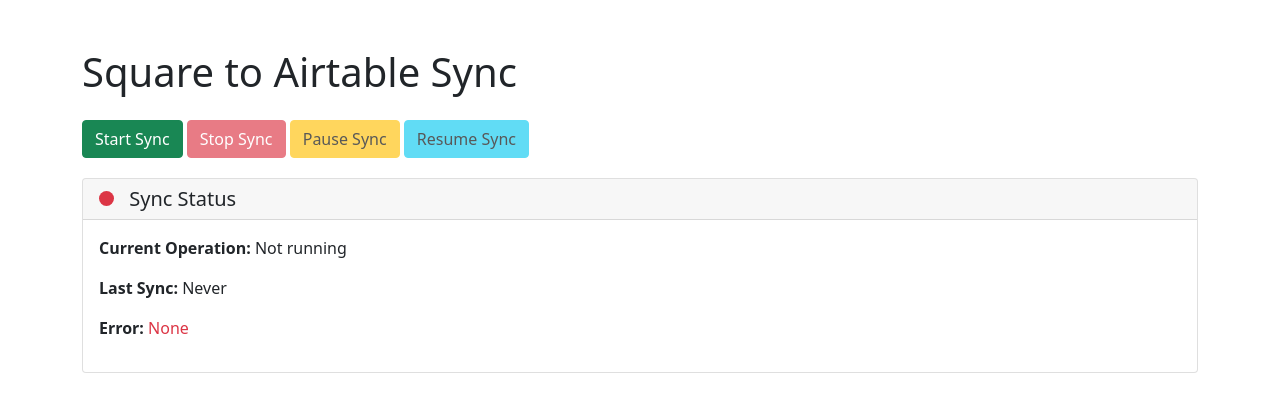
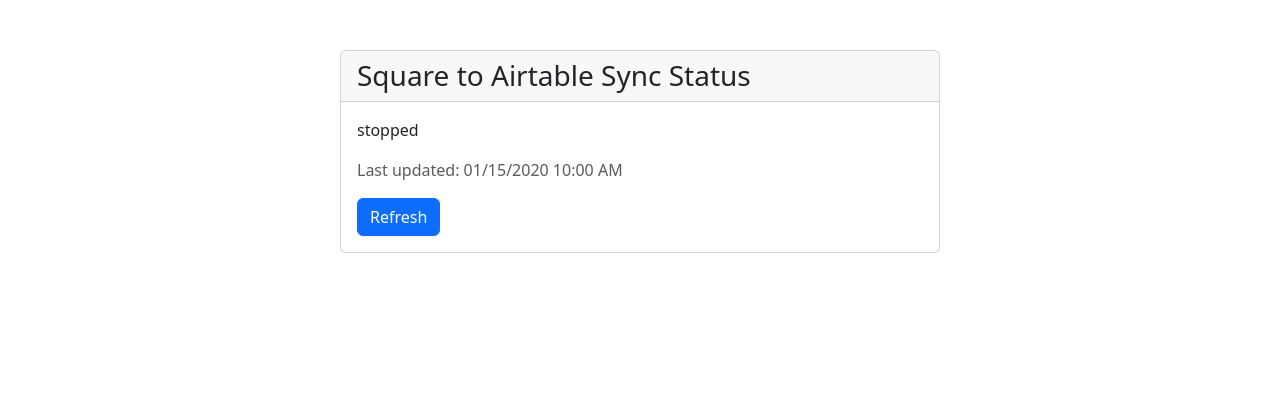
Before and after one commit to hempiesco/airtable-coa-db, a Flask app: template templates/index.html in a window 1280 px wide. Shown: the top 412 px of the page. Run offline with Flask 3, Linux system fonts and the light colour scheme; the template is opened without the code that fills it: most values are stand-ins (such as "Sample title", 1, 10 or a date in 2020).

Commit message:
Refactor sync functionality and simplify UI. Removed complex sync control logic and replaced it with a straightforward subprocess call. Updated HTML to enhance layout and removed unnecessary JavaScript for sync control buttons.

```diff
--- a/app.py
+++ b/app.py
@@ -1,129 +1,24 @@
-from flask import Flask, render_template, jsonify
+from flask import Flask, render_template
 import threading
 import subprocess
 import sys
-import time
 from datetime import datetime
-import signal
-import os
 
 app = Flask(__name__)
 
-# Global variables for sync control
-sync_status = {
-    'is_running': False,
-    'is_paused': False,
-    'last_sync': None,
-    'current_operation': None,
-    'error': None
-}
-
-# Global variable to store the subprocess
-current_process = None
-
 def run_sync():
-    global sync_status, current_process
     try:
-        sync_status['is_running'] = True
-        sync_status['is_paused'] = False
-        sync_status['error'] = None
-
-        # Run vendor sync
-        sync_status['current_operation'] = 'Syncing vendors...'
-
-        # Create the subprocess
-        current_process = subprocess.Popen(
-            [sys.executable, 'airtable-coa.py'],
-            stdout=subprocess.PIPE,
-            stderr=subprocess.PIPE,
-            text=True
-        )
-
-        # Monitor the process
-        while current_process.poll() is None:
-            if sync_status['is_paused']:
-                # Send SIGSTOP to pause the process
-                os.kill(current_process.pid, signal.SIGSTOP)
-                time.sleep(0.1)  # Small delay to prevent CPU spinning
-            else:
-                # If it was paused, resume it
-                try:
-                    os.kill(current_process.pid, signal.SIGCONT)
-                except ProcessLookupError:
-                    pass
-
-            # Check if we should stop
-            if not sync_status['is_running']:
-                current_process.terminate()
-                current_process.wait()
-                break
-
-        # Get the output
-        stdout, stderr = current_process.communicate()
-
-        if current_process.returncode == 0:
-            sync_status['last_sync'] = datetime.now().strftime('%m/%d/%Y %I:%M %p')
-            sync_status['current_operation'] = 'Sync completed successfully'
-        else:
-            sync_status['error'] = f"Sync failed with return code {current_process.returncode}"
-            if stderr:
-                sync_status['error'] += f": {stderr}"
-            sync_status['current_operation'] = 'Sync failed'
-
+        subprocess.run([sys.executable, 'airtable-coa.py'], check=True)
+        return "Sync completed successfully"
+    except subprocess.CalledProcessError as e:
+        return f"Sync failed: {str(e)}"
     except Exception as e:
-        sync_status['error'] = f"Unexpected error: {str(e)}"
-        sync_status['current_operation'] = 'Sync failed'
-    finally:
-        sync_status['is_running'] = False
-        sync_status['is_paused'] = False
-        current_process = None
+        return f"Unexpected error: {str(e)}"
 
 @app.route('/')
 def home():
-    return render_template('index.html', status=sync_status)
-
-@app.route('/sync/start')
-def start_sync():
-    if not sync_status['is_running']:
-        thread = threading.Thread(target=run_sync)
-        thread.start()
-        return jsonify({'status': 'started'})
-    return jsonify({'status': 'already_running'})
-
-@app.route('/sync/stop')
-def stop_sync():
-    if sync_status['is_running']:
-        sync_status['is_running'] = False
-        sync_status['is_paused'] = False
-        if current_process:
-            try:
-                current_process.terminate()
-                current_process.wait(timeout=5)  # Wait up to 5 seconds for process to terminate
-            except subprocess.TimeoutExpired:
-                current_process.kill()  # Force kill if it doesn't terminate
-        sync_status['current_operation'] = 'Sync stopped by user'
-        return jsonify({'status': 'stopped'})
-    return jsonify({'status': 'not_running'})
-
-@app.route('/sync/pause')
-def pause_sync():
-    if sync_status['is_running'] and not sync_status['is_paused']:
-        sync_status['is_paused'] = True
-        sync_status['current_operation'] = 'Sync paused'
-        return jsonify({'status': 'paused'})
-    return jsonify({'status': 'cannot_pause'})
-
-@app.route('/sync/resume')
-def resume_sync():
-    if sync_status['is_running'] and sync_status['is_paused']:
-        sync_status['is_paused'] = False
-        sync_status['current_operation'] = 'Sync resumed'
-        return jsonify({'status': 'resumed'})
-    return jsonify({'status': 'cannot_resume'})
-
-@app.route('/sync/status')
-def get_status():
-    return jsonify(sync_status)
+    result = run_sync()
+    return render_template('index.html', status=result)
 
 if __name__ == '__main__':
     app.run(host='0.0.0.0', port=10000)
--- a/templates/index.html
+++ b/templates/index.html
@@ -4,123 +4,26 @@
     <meta charset="UTF-8">
     <meta name="viewport" content="width=device-width, initial-scale=1.0">
     <title>Square to Airtable Sync</title>
-    <link href="https://cdn.jsdelivr.net/npm/bootstrap@5.1.3/dist/css/bootstrap.min.css" rel="stylesheet">
+    <link href="https://cdn.jsdelivr.net/npm/bootstrap@5.3.0/dist/css/bootstrap.min.css" rel="stylesheet">
     <style>
         .status-card {
-            margin-top: 20px;
+            max-width: 600px;
+            margin: 50px auto;
         }
-        .button-group {
-            margin: 20px 0;
-        }
-        .status-indicator {
-            width: 15px;
-            height: 15px;
-            border-radius: 50%;
-            display: inline-block;
-            margin-right: 10px;
-        }
-        .status-running { background-color: #28a745; }
-        .status-paused { background-color: #ffc107; }
-        .status-stopped { background-color: #dc3545; }
     </style>
 </head>
 <body>
-    <div class="container mt-5">
-        <h1 class="mb-4">Square to Airtable Sync</h1>
-
-        <div class="button-group">
-            <button id="startBtn" class="btn btn-success" onclick="startSync()">Start Sync</button>
-            <button id="stopBtn" class="btn btn-danger" onclick="stopSync()" disabled>Stop Sync</button>
-            <button id="pauseBtn" class="btn btn-warning" onclick="pauseSync()" disabled>Pause Sync</button>
-            <button id="resumeBtn" class="btn btn-info" onclick="resumeSync()" disabled>Resume Sync</button>
-        </div>
-
+    <div class="container">
         <div class="card status-card">
             <div class="card-header">
-                <h5 class="card-title mb-0">
-                    <span id="statusIndicator" class="status-indicator status-stopped"></span>
-                    Sync Status
-                </h5>
+                <h3 class="mb-0">Square to Airtable Sync Status</h3>
             </div>
             <div class="card-body">
-                <p><strong>Current Operation:</strong> <span id="currentOperation">{{ status.current_operation or 'Not running' }}</span></p>
-                <p><strong>Last Sync:</strong> <span id="lastSync">{{ status.last_sync or 'Never' }}</span></p>
-                <p><strong>Error:</strong> <span id="error" class="text-danger">{{ status.error or 'None' }}</span></p>
+                <p class="card-text">{{ status }}</p>
+                <p class="text-muted">Last updated: {{ now().strftime('%m/%d/%Y %I:%M %p') }}</p>
+                <a href="/" class="btn btn-primary">Refresh</a>
             </div>
         </div>
     </div>
-
-    <script>
-        function updateStatus() {
-            fetch('/sync/status')
-                .then(response => response.json())
-                .then(data => {
-                    // Update status indicator
-                    const indicator = document.getElementById('statusIndicator');
-                    indicator.className = 'status-indicator';
-                    if (data.is_running) {
-                        indicator.classList.add(data.is_paused ? 'status-paused' : 'status-running');
-                    } else {
-                        indicator.classList.add('status-stopped');
-                    }
-
-                    // Update status text
-                    document.getElementById('currentOperation').textContent = data.current_operation || 'Not running';
-                    document.getElementById('lastSync').textContent = data.last_sync || 'Never';
-                    document.getElementById('error').textContent = data.error || 'None';
-
-                    // Update button states
-                    document.getElementById('startBtn').disabled = data.is_running;
-                    document.getElementById('stopBtn').disabled = !data.is_running;
-                    document.getElementById('pauseBtn').disabled = !data.is_running || data.is_paused;
-                    document.getElementById('resumeBtn').disabled = !data.is_running || !data.is_paused;
-                });
-        }
-
-        function startSync() {
-            fetch('/sync/start')
-                .then(response => response.json())
-                .then(data => {
-                    if (data.status === 'started') {
-                        updateStatus();
-                    }
-                });
-        }
-
-        function stopSync() {
-            fetch('/sync/stop')
-                .then(response => response.json())
-                .then(data => {
-                    if (data.status === 'stopped') {
-                        updateStatus();
-                    }
-                });
-        }
-
-        function pauseSync() {
-            fetch('/sync/pause')
-                .then(response => response.json())
-                .then(data => {
-                    if (data.status === 'paused') {
-                        updateStatus();
-                    }
-                });
-        }
-
-        function resumeSync() {
-            fetch('/sync/resume')
-                .then(response => response.json())
-                .then(data => {
-                    if (data.status === 'resumed') {
-                        updateStatus();
-                    }
-                });
-        }
-
-        // Update status every 2 seconds
-        setInterval(updateStatus, 2000);
-        // Initial status update
-        updateStatus();
-    </script>
 </body>
 </html>
```
